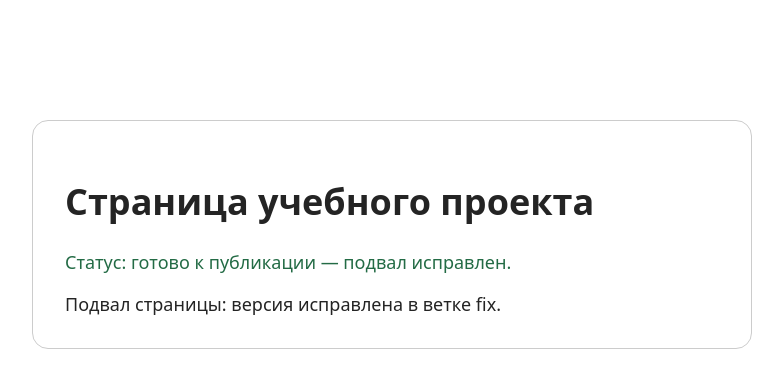
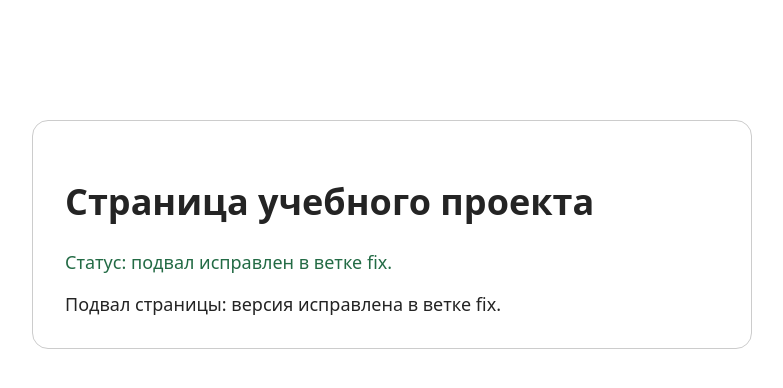
Before and after one commit to chmylae/git-video-16-merge, a plain HTML site: page index.html in a window 1280 px wide. Shown: the whole page, without its empty margins (248-1031 px from the left). Drawn offline with Linux system fonts and the light colour scheme.

```diff
--- a/index.html
+++ b/index.html
@@ -6,5 +6,5 @@
   <title>Проект для урока 16 — слияние веток</title>
   <style>body{font:18px system-ui;max-width:720px;margin:12vh auto;padding:24px;color:#242424}main{border:1px solid #ccc;padding:32px;border-radius:16px}#status{color:#236b45}</style>
 </head>
-<body><main><h1>Страница учебного проекта</h1><p id="status">Статус: готово к публикации — подвал исправлен.</p><footer>Подвал страницы: версия исправлена в ветке fix.</footer></main></body>
+<body><main><h1>Страница учебного проекта</h1><p id="status">Статус: подвал исправлен в ветке fix.</p><footer>Подвал страницы: версия исправлена в ветке fix.</footer></main></body>
 </html>
```
